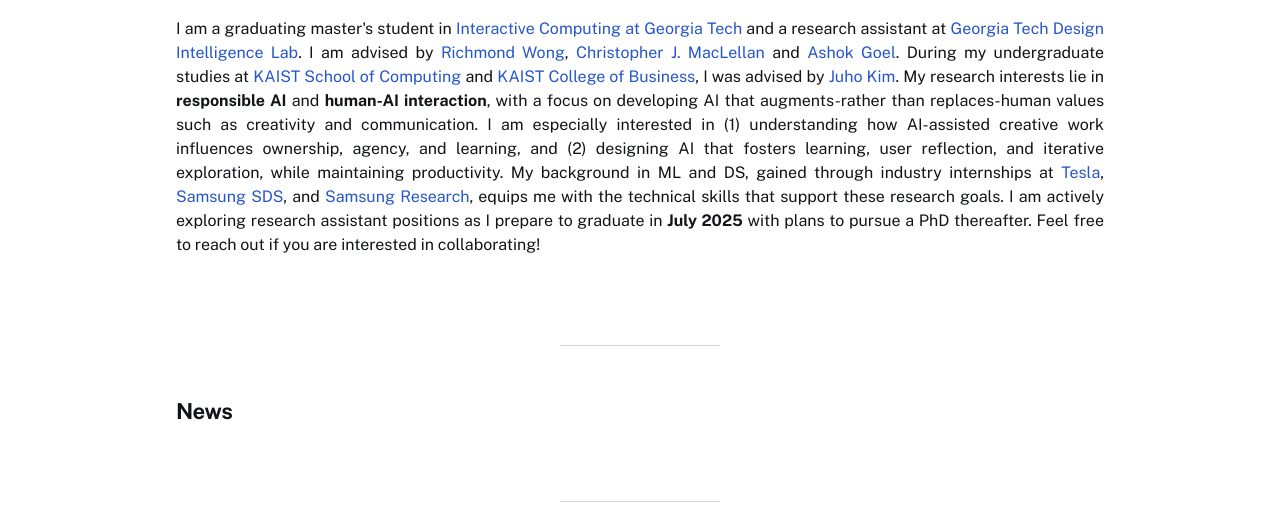
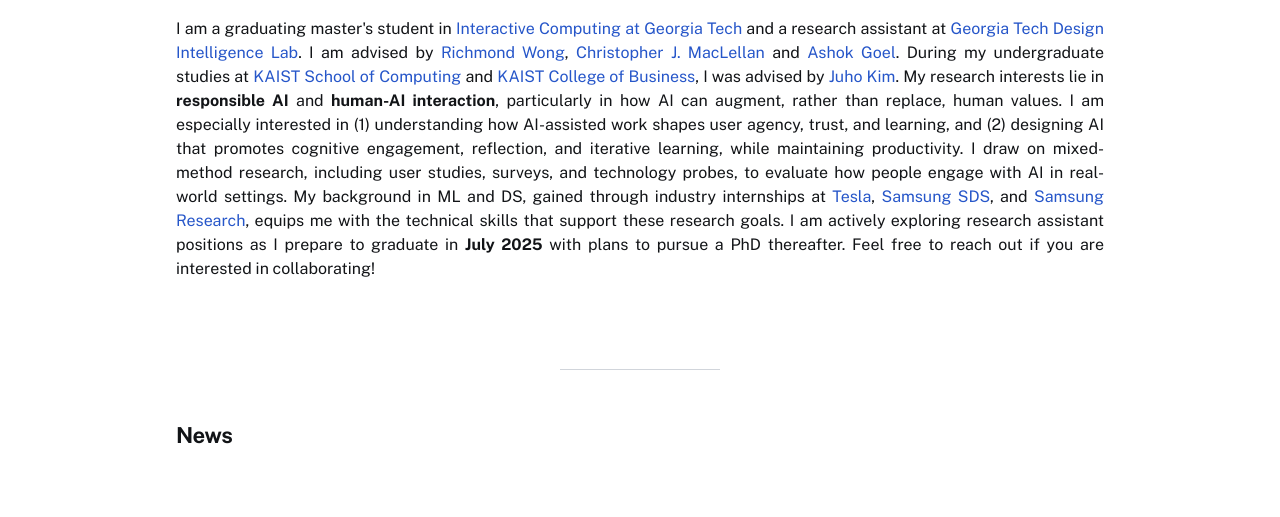
Before and after one commit to ddiddu/ddiddu.github.io, a plain HTML site: page index.html in a window 1280 px wide. Shown: the part 283-800 px from the top of the page. Drawn offline with nearby package versions, Linux system fonts and the light colour scheme.

Commit message:
Update index.html

```diff
--- a/index.html
+++ b/index.html
@@ -87,9 +87,9 @@
                 <a href="https://www.business.kaist.edu/programs/0206" target="_blank" class="text-[var(--primary-blue)] hover:underline">KAIST College of Business</a>, I was advised by
                 <a href="https://juhokim.com/" target="_blank" class="text-[var(--primary-blue)] hover:underline">Juho Kim</a>.
 
-                My research interests lie in <strong>responsible AI</strong> and <strong>human-AI interaction</strong>, with a focus on developing AI that augments-rather than replaces-human values such as creativity and communication.
-                I am especially interested in (1) understanding how AI-assisted creative work influences ownership, agency, and learning, and (2) designing AI that fosters learning, user reflection, and iterative exploration, while maintaining productivity.
-                My background in ML and DS, gained through industry internships at
+                My research interests lie in <strong>responsible AI</strong> and <strong>human-AI interaction</strong>, particularly in how AI can augment, rather than replace, human values.
+                I am especially interested in (1) understanding how AI-assisted work shapes user agency, trust, and learning, and (2) designing AI that promotes cognitive engagement, reflection, and iterative learning, while maintaining productivity.
+                I draw on mixed-method research, including user studies, surveys, and technology probes, to evaluate how people engage with AI in real-world settings. My background in ML and DS, gained through industry internships at
                 <a href="https://www.tesla.com/" target="_blank" class="text-[var(--primary-blue)] hover:underline">Tesla</a>,
                 <a href="https://www.samsungsds.com/us/index.html" target="_blank" class="text-[var(--primary-blue)] hover:underline">Samsung SDS</a>, and
                 <a href="https://research.samsung.com/" target="_blank" class="text-[var(--primary-blue)] hover:underline">Samsung Research</a>, equips me with the technical skills that support these research goals.
```
